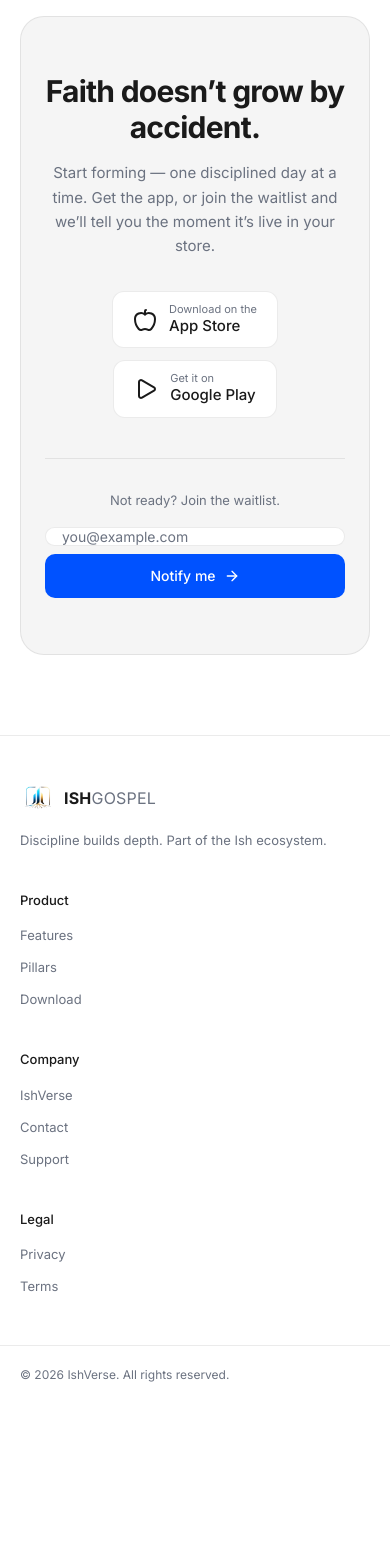
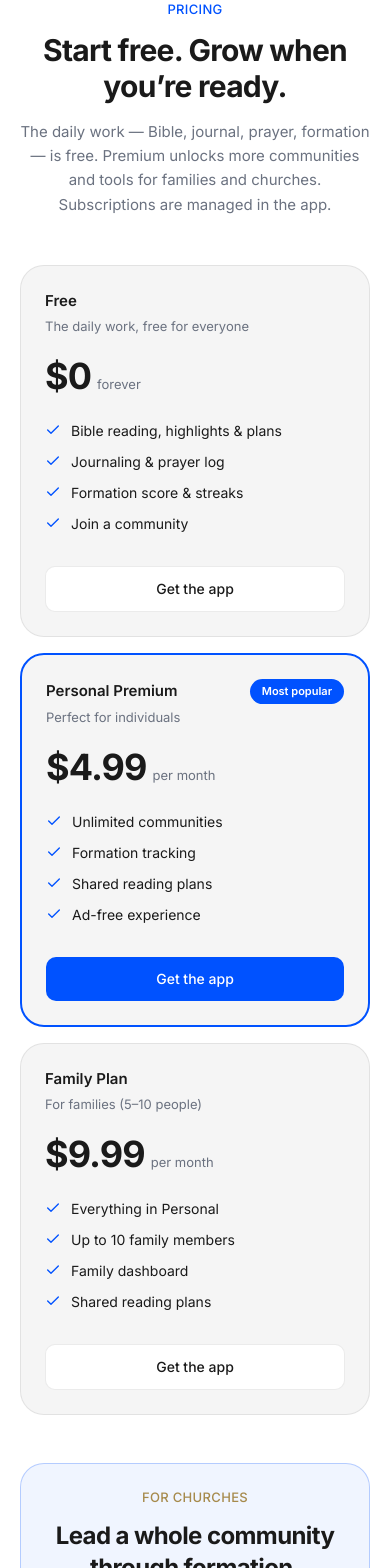
Before and after one commit to IshVerseOfficial/Ishverse, a Next.js app: page /gospel in a window 390 px wide. Shown: the part 9120-10688 px from the top of the page. Before the commit the page ends 10524 px from the top, so only its background shows below. Built offline with nearby package versions, Linux system fonts and the light colour scheme; no server answers.

Commit message:
feat: pricing section mirroring the app paywall (#8)

```diff
--- a/app/gospel/page.tsx
+++ b/app/gospel/page.tsx
@@ -23,6 +23,7 @@ import { GospelHowItWorks } from "@/components/gospel/sections/how-it-works";
 import { GospelBreakingHabits } from "@/components/gospel/sections/breaking-habits";
 import { GospelThemeShowcase } from "@/components/gospel/sections/theme-showcase";
 import { GospelTestimonial } from "@/components/gospel/sections/testimonial";
+import { GospelPricing } from "@/components/gospel/sections/pricing";
 import { GospelFinalCta } from "@/components/gospel/sections/final-cta";
 import { gospelConfig } from "@/lib/gospel";
 
@@ -55,6 +56,7 @@ export default function GospelHome() {
         <GospelBreakingHabits />
         <GospelThemeShowcase />
         <GospelTestimonial />
+        <GospelPricing />
         <GospelFinalCta />
       </main>
       <GospelSiteFooter />
--- /dev/null
+++ b/components/gospel/sections/pricing.tsx
@@ -0,0 +1,205 @@
+/**
+ * Module: GospelPricing
+ * Context: See implementation_plan.md Phase 7 — pricing that mirrors the
+ * mobile app's paywall (SubscriptionPlansScreen): Personal $4.99, Family
+ * $9.99, Church Lite $49, Church Pro $199 per month. Keep the two in sync —
+ * if the app paywall changes, change this.
+ *
+ * Individuals get a 3-card row (Free · Personal highlighted · Family);
+ * churches get a separate 2-card band. Subscriptions are purchased in the
+ * app, so individual CTAs funnel to download; church CTAs go to contact.
+ *
+ * Exports:
+ *   GospelPricing — server component
+ */
+
+import { Check } from "lucide-react";
+import { Section } from "../../ui/section";
+import { Reveal } from "../../reveal";
+import { siteConfig } from "@/lib/site";
+
+const INDIVIDUAL_PLANS = [
+  {
+    name: "Free",
+    price: "$0",
+    period: "forever",
+    description: "The daily work, free for everyone",
+    features: [
+      "Bible reading, highlights & plans",
+      "Journaling & prayer log",
+      "Formation score & streaks",
+      "Join a community",
+    ],
+    cta: "Get the app",
+    href: "#waitlist",
+    highlighted: false,
+  },
+  {
+    name: "Personal Premium",
+    price: "$4.99",
+    period: "per month",
+    description: "Perfect for individuals",
+    features: [
+      "Unlimited communities",
+      "Formation tracking",
+      "Shared reading plans",
+      "Ad-free experience",
+    ],
+    cta: "Get the app",
+    href: "#waitlist",
+    highlighted: true,
+  },
+  {
+    name: "Family Plan",
+    price: "$9.99",
+    period: "per month",
+    description: "For families (5–10 people)",
+    features: [
+      "Everything in Personal",
+      "Up to 10 family members",
+      "Family dashboard",
+      "Shared reading plans",
+    ],
+    cta: "Get the app",
+    href: "#waitlist",
+    highlighted: false,
+  },
+] as const;
+
+const CHURCH_PLANS = [
+  {
+    name: "Church Lite",
+    price: "$49",
+    period: "per month",
+    description: "Small groups (15–50 members)",
+    features: [
+      "Admin dashboard",
+      "Group leader tools",
+      "Track member progress",
+      "Export reports",
+      "Email support",
+    ],
+  },
+  {
+    name: "Church Pro",
+    price: "$199",
+    period: "per month",
+    description: "Larger churches (100+ members)",
+    features: [
+      "Everything in Lite",
+      "White-label option",
+      "API access",
+      "Phone support",
+      "Custom integrations",
+    ],
+  },
+] as const;
+
+export function GospelPricing() {
+  return (
+    <Section id="pricing" className="py-16 sm:py-24">
+      <Reveal>
+        <div className="mx-auto max-w-xl text-center">
+          <p className="text-[13px] font-medium uppercase tracking-wide text-accent">Pricing</p>
+          <h2 className="mt-3 text-3xl font-bold tracking-tight text-fg sm:text-4xl">
+            Start free. Grow when you&rsquo;re ready.
+          </h2>
+          <p className="mt-4 text-[15px] leading-relaxed text-fg-secondary">
+            The daily work — Bible, journal, prayer, formation — is free. Premium unlocks more
+            communities and tools for families and churches. Subscriptions are managed in the app.
+          </p>
+        </div>
+      </Reveal>
+
+      {/* Individuals */}
+      <div className="mt-12 grid gap-4 md:grid-cols-3">
+        {INDIVIDUAL_PLANS.map((plan, i) => (
+          <Reveal key={plan.name} delay={i * 60} className="h-full">
+            <div
+              className={`flex h-full flex-col rounded-3xl p-6 sm:p-8 ${
+                plan.highlighted
+                  ? "border-2 border-accent bg-surface"
+                  : "border border-divider bg-surface"
+              }`}
+            >
+              <div className="flex items-center justify-between">
+                <p className="text-[15px] font-semibold text-fg">{plan.name}</p>
+                {plan.highlighted && (
+                  <span className="rounded-full bg-accent px-3 py-1 text-[11px] font-semibold text-accent-on">
+                    Most popular
+                  </span>
+                )}
+              </div>
+              <p className="mt-1 text-[13px] text-fg-secondary">{plan.description}</p>
+              <p className="mt-5">
+                <span className="text-4xl font-bold tracking-tight text-fg">{plan.price}</span>
+                <span className="ml-1.5 text-[13px] text-fg-secondary">{plan.period}</span>
+              </p>
+              <ul className="mt-6 flex-1 space-y-2.5">
+                {plan.features.map((f) => (
+                  <li key={f} className="flex items-start gap-2.5 text-[14px] text-fg">
+                    <Check className="mt-0.5 h-4 w-4 shrink-0 text-accent" aria-hidden />
+                    {f}
+                  </li>
+                ))}
+              </ul>
+              <a
+                href={plan.href}
+                className={`mt-8 inline-flex items-center justify-center rounded-[10px] px-5 py-3 text-sm font-medium transition-opacity hover:opacity-90 ${
+                  plan.highlighted
+                    ? "bg-accent text-accent-on"
+                    : "border border-divider bg-bg text-fg"
+                }`}
+              >
+                {plan.cta}
+              </a>
+            </div>
+          </Reveal>
+        ))}
+      </div>
+
+      {/* Churches */}
+      <Reveal delay={120}>
+        <div className="mt-12 rounded-3xl border border-accent/25 bg-accent/[0.06] p-6 sm:p-10">
+          <div className="mx-auto max-w-xl text-center">
+            <p className="text-[13px] font-medium uppercase tracking-wide text-gold">
+              For churches
+            </p>
+            <h3 className="mt-3 text-2xl font-bold tracking-tight text-fg sm:text-3xl">
+              Lead a whole community through formation.
+            </h3>
+          </div>
+          <div className="mx-auto mt-8 grid max-w-3xl gap-4 sm:grid-cols-2">
+            {CHURCH_PLANS.map((plan) => (
+              <div
+                key={plan.name}
+                className="flex flex-col rounded-2xl border border-divider bg-bg p-6"
+              >
+                <p className="text-[15px] font-semibold text-fg">{plan.name}</p>
+                <p className="mt-1 text-[13px] text-fg-secondary">{plan.description}</p>
+                <p className="mt-4">
+                  <span className="text-3xl font-bold tracking-tight text-fg">{plan.price}</span>
+                  <span className="ml-1.5 text-[13px] text-fg-secondary">{plan.period}</span>
+                </p>
+                <ul className="mt-5 flex-1 space-y-2.5">
+                  {plan.features.map((f) => (
+                    <li key={f} className="flex items-start gap-2.5 text-[14px] text-fg">
+                      <Check className="mt-0.5 h-4 w-4 shrink-0 text-accent" aria-hidden />
+                      {f}
+                    </li>
+                  ))}
+                </ul>
+                <a
+                  href={`mailto:${siteConfig.contactEmail}?subject=${encodeURIComponent(`${plan.name} — IshGospel`)}`}
+                  className="mt-6 inline-flex items-center justify-center rounded-[10px] border border-divider bg-surface px-5 py-3 text-sm font-medium text-fg transition-colors hover:bg-glass-bg"
+                >
+                  Talk to us
+                </a>
+              </div>
+            ))}
+          </div>
+        </div>
+      </Reveal>
+    </Section>
+  );
+}
--- a/components/gospel/site-footer.tsx
+++ b/components/gospel/site-footer.tsx
@@ -17,6 +17,7 @@ const GROUPS = [
     links: [
       { label: "Features", href: "#features" },
       { label: "Pillars", href: "#pillars" },
+      { label: "Pricing", href: "#pricing" },
       { label: "Download", href: "#waitlist" },
     ],
   },
--- a/components/gospel/site-header.tsx
+++ b/components/gospel/site-header.tsx
@@ -19,6 +19,7 @@ import { gospelConfig } from "@/lib/gospel";
 const NAV_LINKS = [
   { href: "#features", label: "Features" },
   { href: "#pillars", label: "Pillars" },
+  { href: "#pricing", label: "Pricing" },
   { href: "#waitlist", label: "Download" },
 ] as const;
 
```
Also changed, not shown: 1 other file (tests, documents, lock files or other folders).
